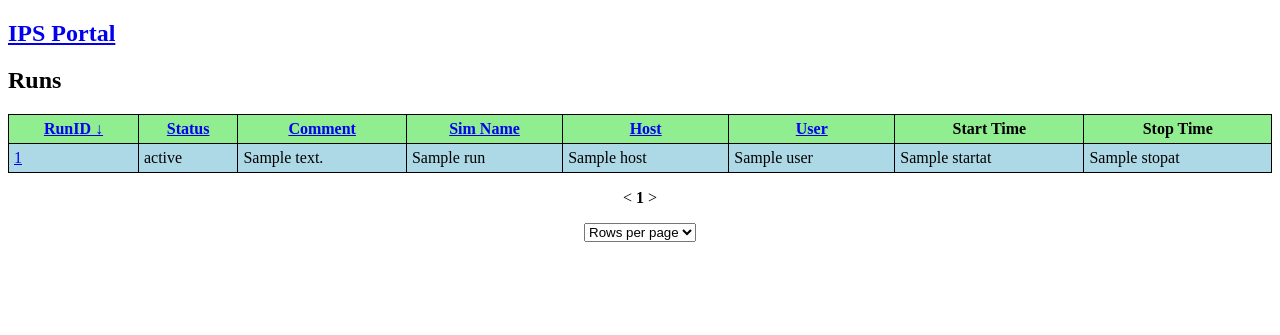
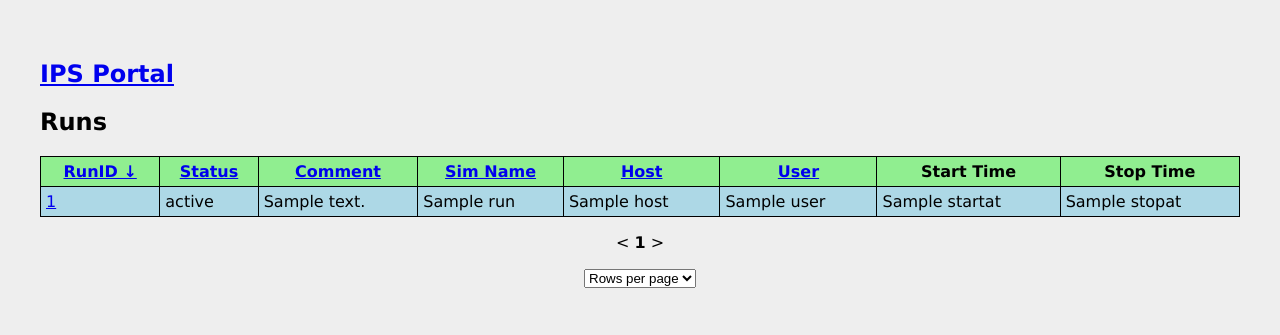
Before and after one commit to HPC-SimTools/IPS-portal, a Flask app: page / in a window 1280 px wide. Shown: the top 335 px of the page. Run offline with Flask 2, Linux system fonts and the light colour scheme; a database or web service that is not in the repository returns one stand-in record (values such as "Sample title").

Commit message:
Update style

```diff
--- a/ipsportal/static/style.css
+++ b/ipsportal/static/style.css
@@ -1,3 +1,9 @@
+body {
+    font-family: 'Verdana', sans-serif;
+    background: #eeeeee;
+    padding: 2rem;
+}
+
 table {
     border: 1px solid black;
     border-collapse: collapse;
```
